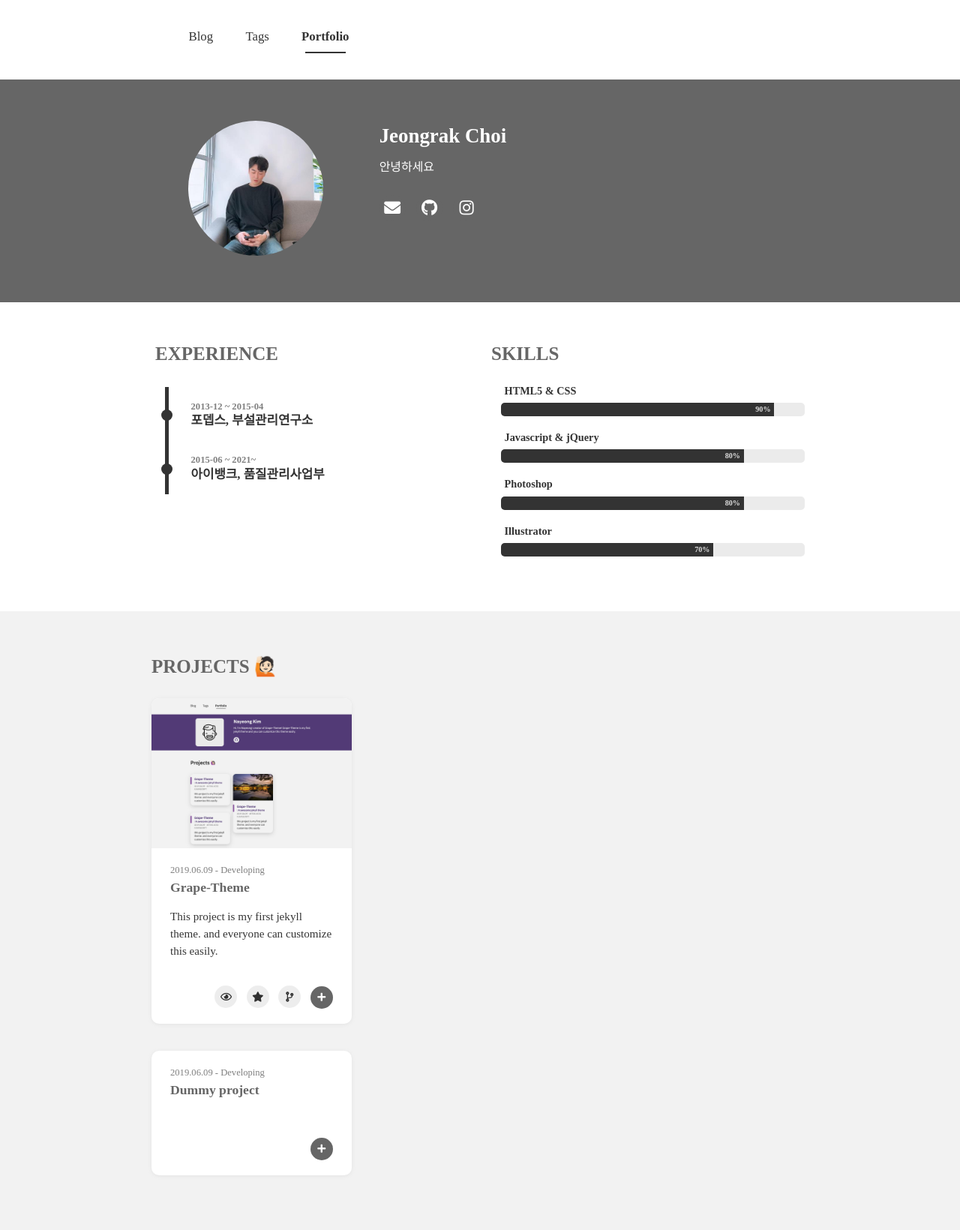
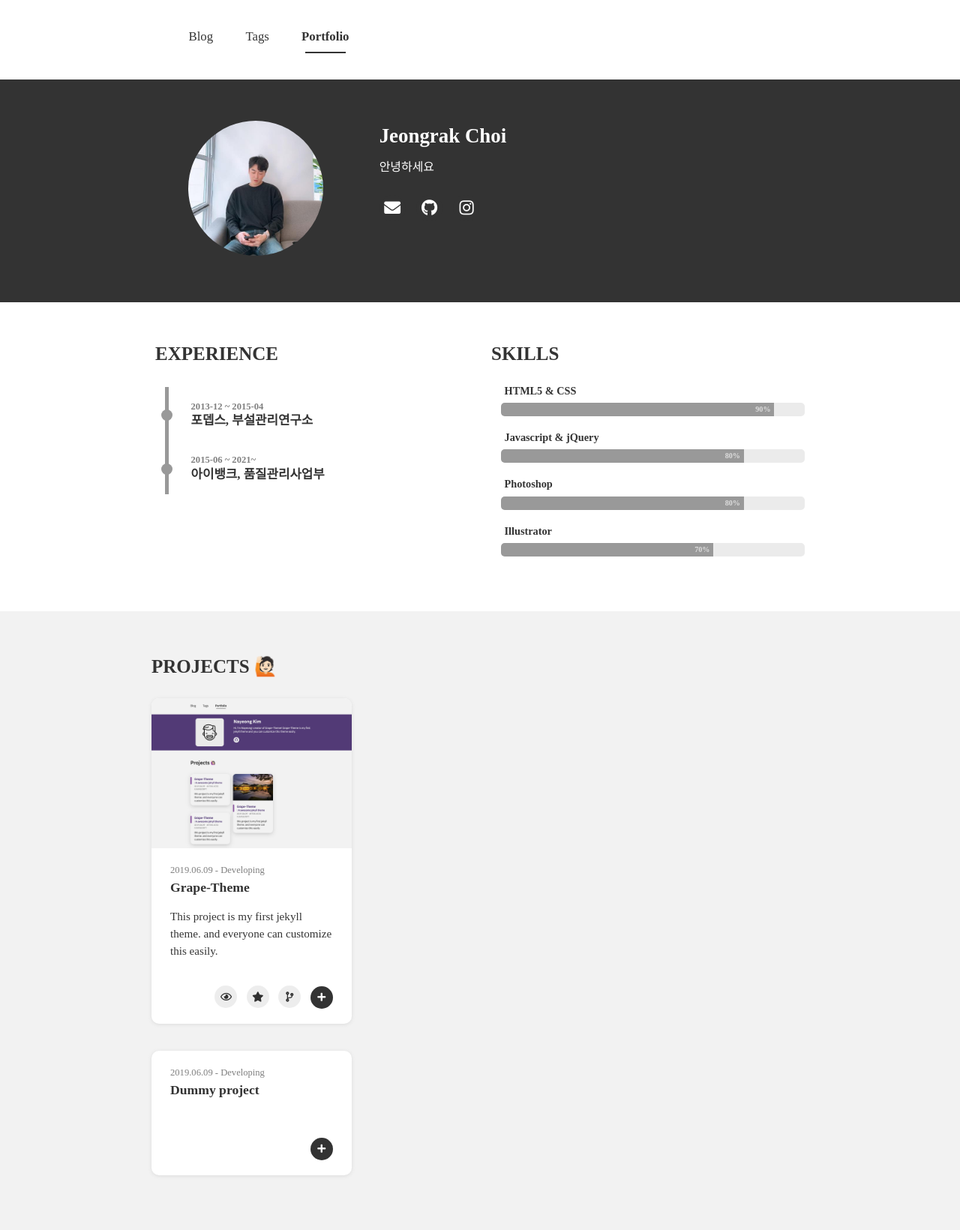
Before and after one commit to JeongrakChoi/JeongrakChoi.github.io, a Jekyll site: the page built from portfolio.html, in a window 1280 px wide. Shown: the whole page at 75% size. Built offline with Jekyll 4.4.1, drawn with Linux system fonts in a browser that asks for light colours; nearby versions of some CDN libraries; some web fonts are replaced.

Commit message:
Update _variable.scss

```diff
--- a/_sass/base/_variable.scss
+++ b/_sass/base/_variable.scss
@@ -1,7 +1,7 @@
-$theme-color : /*#8b51a3;*/ #333;
+$theme-color : /*#8b51a3;*/ #999;
 $theme-bright : #f7f4f9;
-$theme-dark : #666;
-$theme-dark2 : #999;
+$theme-dark : #333;
+$theme-dark2 : #666;
 $text : rgba(0,0,0,0.8);
 $text-gray : rgba(0,0,0,0.54);
 
```
